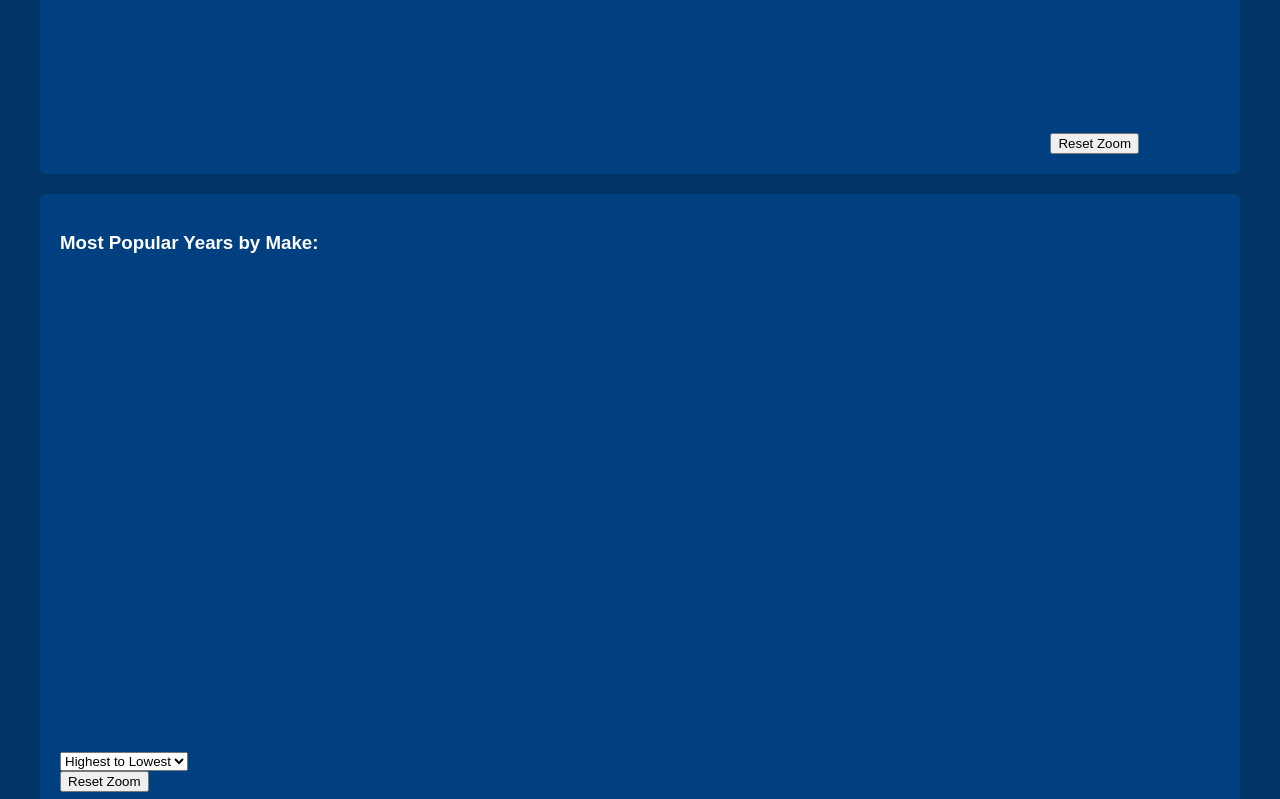
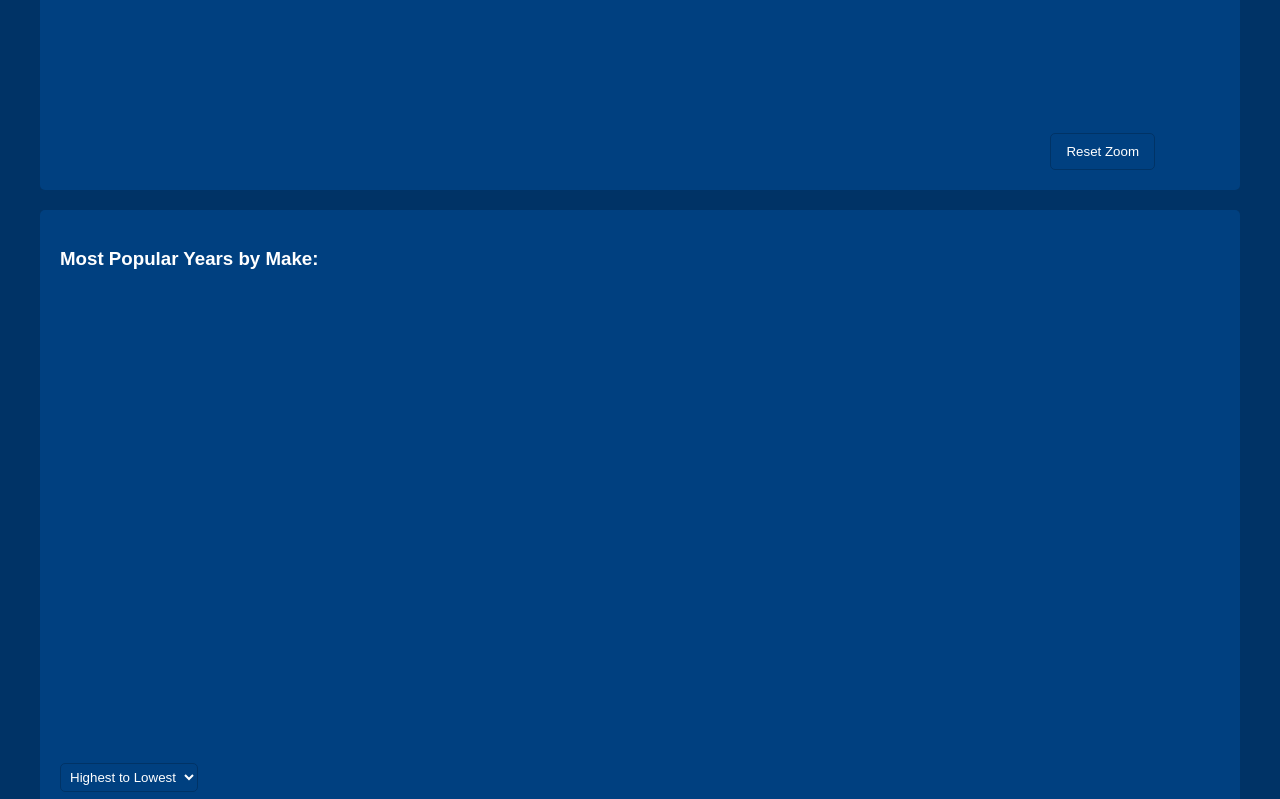
Before and after one commit to z-taylo10/diecast, a website: page frontend/stats.html in a window 1280 px wide. Shown: the part 1300-2099 px from the top of the page. Drawn offline with nearby package versions, Linux system fonts and the light colour scheme; some packages are replaced by stand-ins of ours; no server answers; a script that the page names is missing.

Commit message:
stats css edit

```diff
--- a/frontend/css/stats.css
+++ b/frontend/css/stats.css
@@ -149,3 +149,29 @@ canvas {
     text-align: left; /* Align text to the left */
     padding-left: 10px; /* Add some padding for better readability */
 }
+
+#yearSort, #byearSort, #colorSort {
+    background-color: #004080; /* Slightly lighter blue */
+    color: white;
+    border: 1px solid #003366; /* Dark blue border */
+    border-radius: 5px;
+    padding: 5px;
+    margin-bottom: 10px;
+}
+
+#yearSort:hover, #byearSort:hover, #colorSort:hover {
+    background-color: #003366; /* Darker blue on hover */
+}
+
+button {
+    background-color: #004080; /* Slightly lighter blue */
+    color: white;
+    border: 1px solid #003366; /* Dark blue border */
+    border-radius: 5px;
+    padding: 10px 15px;
+    cursor: pointer;
+}
+
+button:hover {
+    background-color: #003366; /* Darker blue on hover */
+}
```
